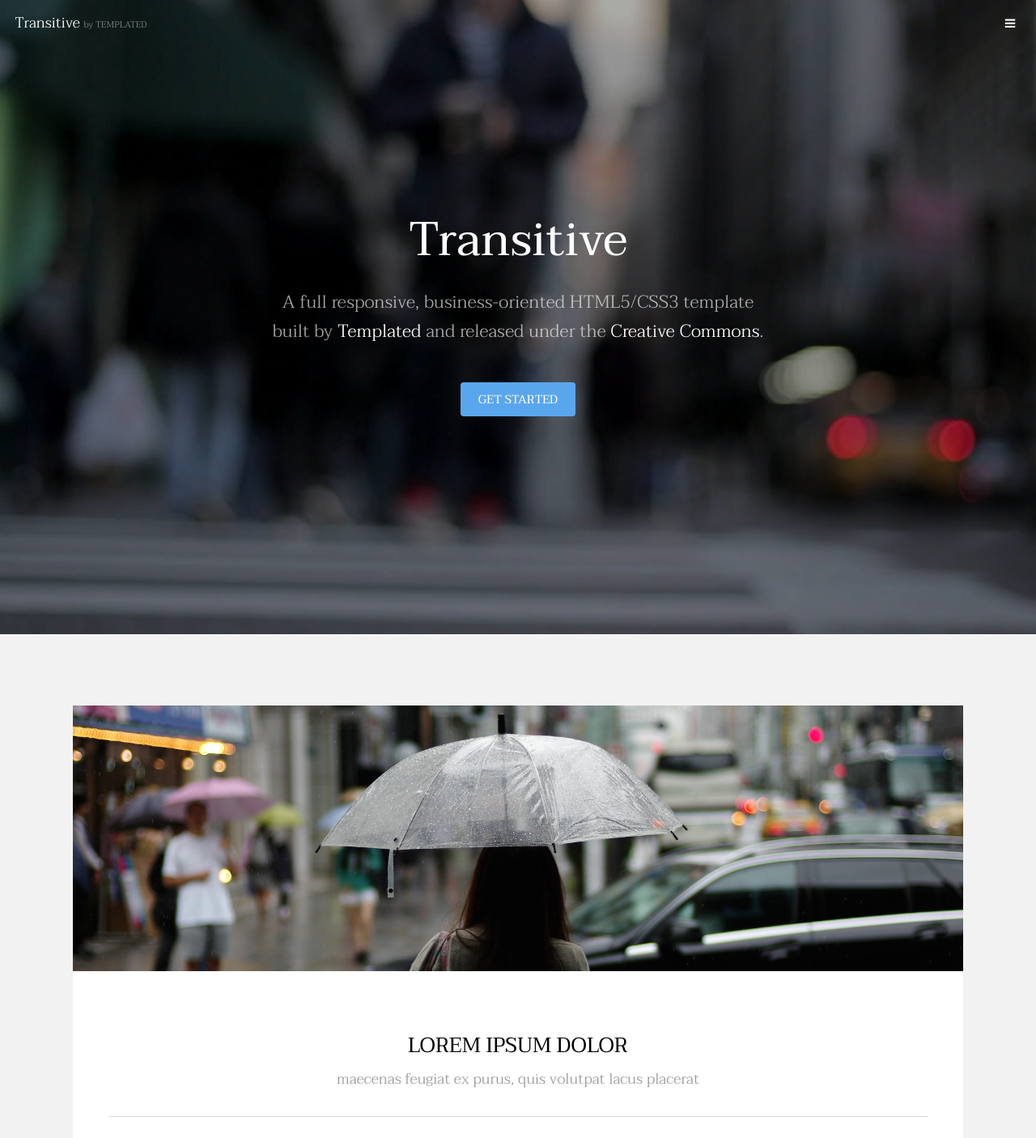
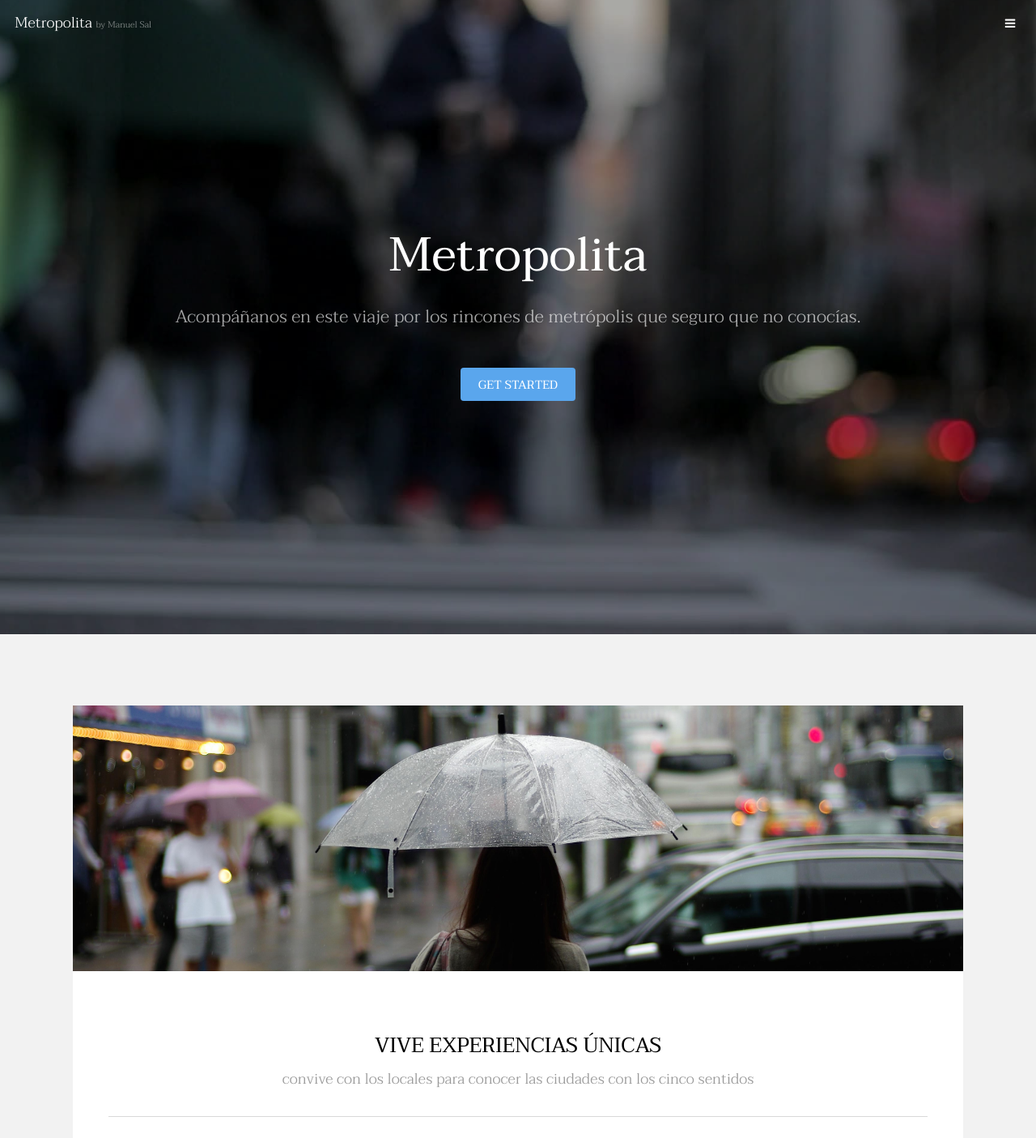
Before and after one commit to mansalfer/04_REP_METROPOLITA, a plain HTML site: page index.html in a window 1280 px wide. Shown: the part 17-1422 px from the top of the page at 81% size. Drawn offline with Linux system fonts and the light colour scheme.

Commit message:
cambios en la portada por MANUEL

```diff
--- a/index.html
+++ b/index.html
@@ -1,12 +1,12 @@
 <!DOCTYPE HTML>
 <!--
-	Transitive by TEMPLATED
-	templated.co @templatedco
+	Metropolita by Manuel Sal
+	manuelsalfernandez@gmail.com
 	Released for free under the Creative Commons Attribution 3.0 license (templated.co/license)
 -->
 <html>
 	<head>
-		<title>Transitive by TEMPLATED</title>
+		<title>Metropolita by Manuel Sal </title>
 		<meta charset="utf-8" />
 		<meta name="viewport" content="width=device-width, initial-scale=1" />
 		<link rel="stylesheet" href="assets/css/main.css" />
@@ -15,7 +15,7 @@
 
 		<!-- Header -->
 			<header id="header" class="alt">
-				<div class="logo"><a href="index.html">Transitive <span>by TEMPLATED</span></a></div>
+				<div class="logo"><a href="index.html">Metropolita <span>by Manuel Sal</span></a></div>
 				<a href="#menu" class="toggle"><span>Menu</span></a>
 			</header>
 
@@ -36,9 +36,9 @@
 		-->
 			<section id="banner" data-video="images/banner">
 				<div class="inner">
-					<h1>Transitive</h1>
-					<p>A full responsive, business-oriented HTML5/CSS3 template<br />
-					built by <a href="https://templated.co/">Templated</a> and released under the <a href="https://templated.co/license">Creative Commons</a>.</p>
+					<h1>Metropolita</h1>
+					<p>Acompáñanos en este viaje por los rincones de metrópolis que seguro que no conocías.<br />
+					</p>
 					<a href="#one" class="button special scrolly">Get Started</a>
 				</div>
 			</section>
@@ -53,8 +53,8 @@
 							</div>
 							<div class="content">
 								<header class="align-center">
-									<h2>Lorem ipsum dolor</h2>
-									<p>maecenas feugiat ex purus, quis volutpat lacus placerat</p>
+									<h2>VIVE EXPERIENCIAS ÚNICAS</h2>
+									<p>convive con los locales para conocer las ciudades con los cinco sentidos</p>
 								</header>
 								<hr />
 								<p> Cras aliquet urna ut sapien tincidunt, quis malesuada elit facilisis. Vestibulum sit amet tortor velit. Nam elementum nibh a libero pharetra elementum. Maecenas feugiat ex purus, quis volutpat lacus placerat malesuada. Praesent in sem ex. Morbi mattis sapien pretium tellus venenatis, at egestas urna ornare.</p>
```
